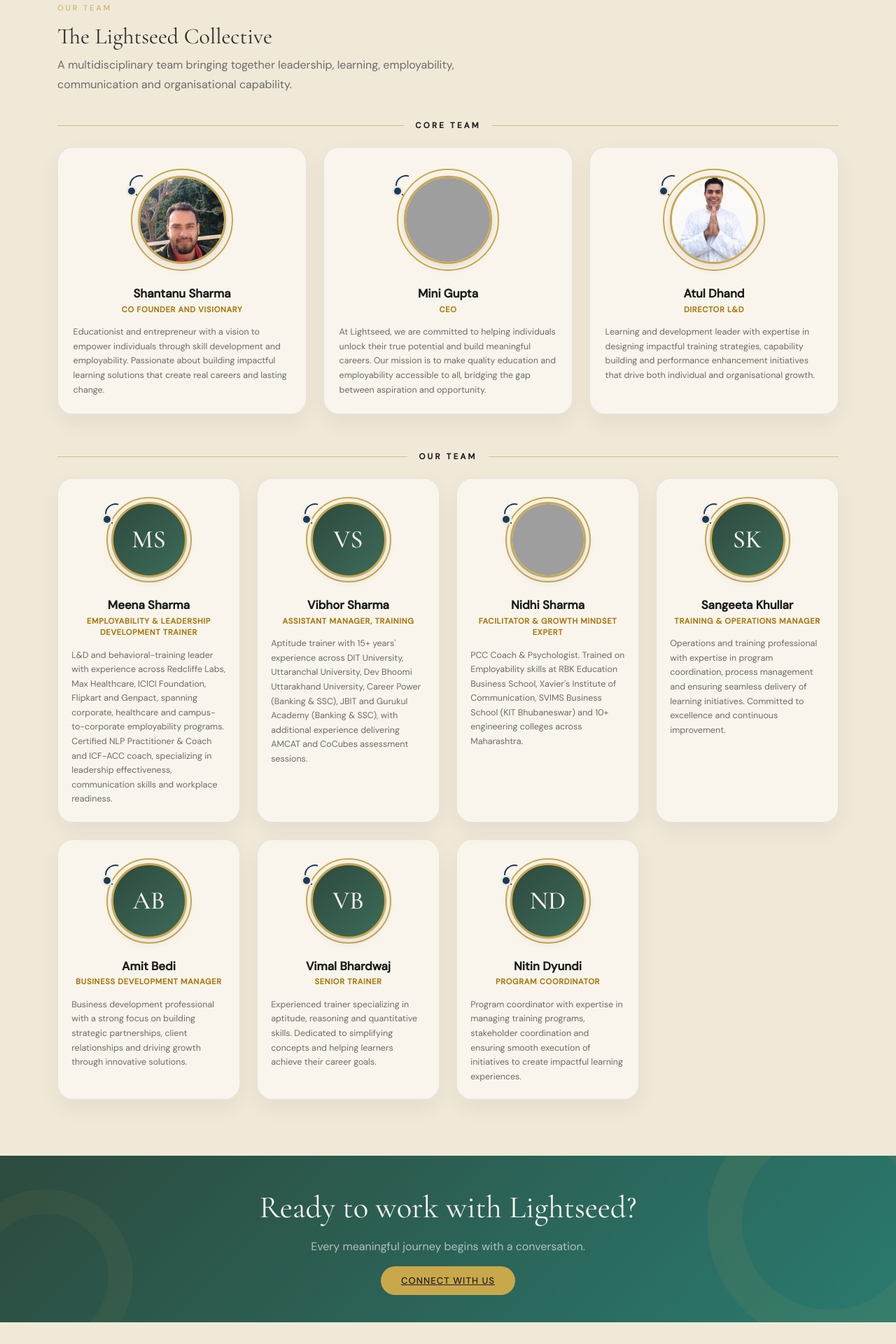
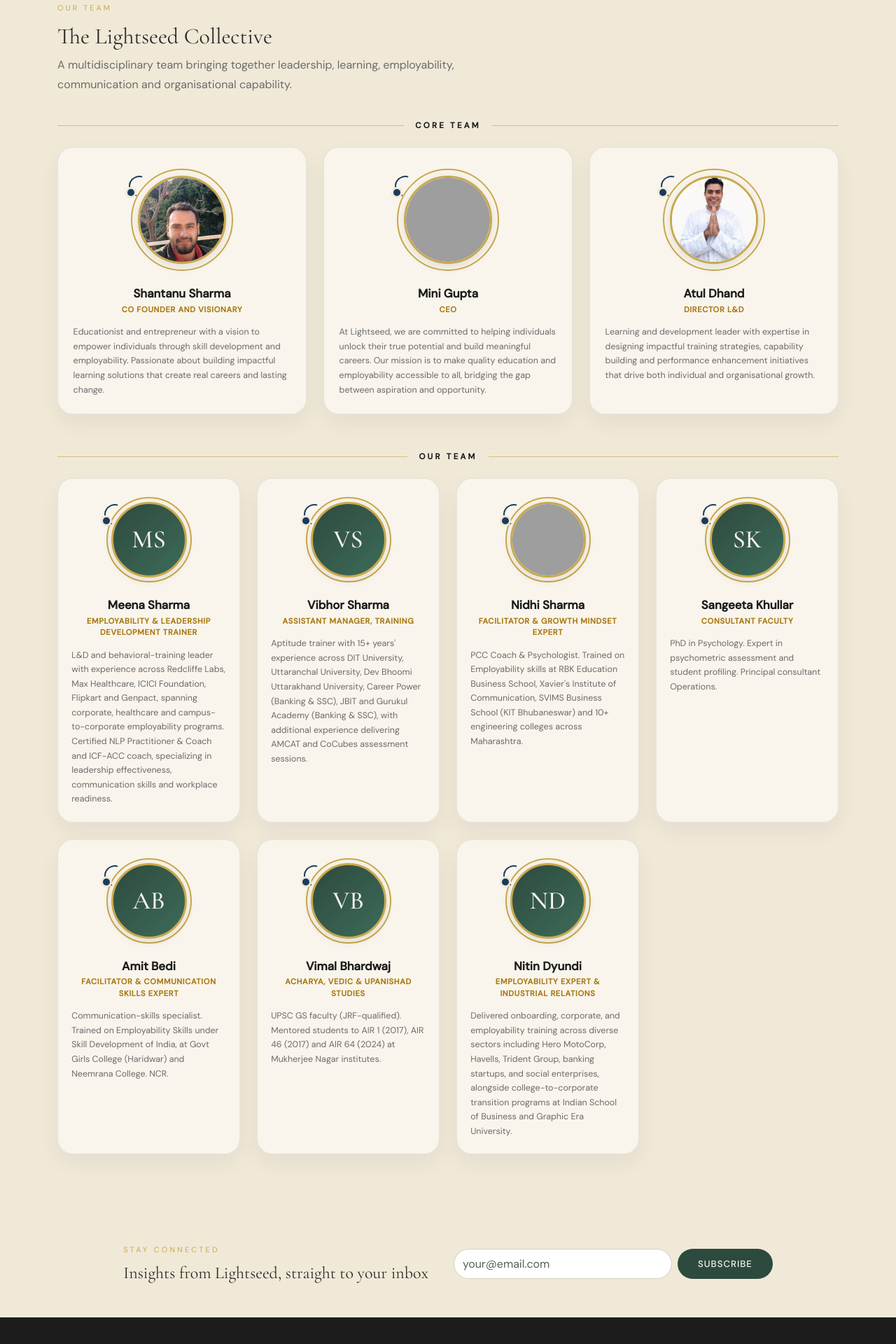
Before and after one commit to sanjoyghorai9933/lightspeed-app, a Flask app: page /about in a window 1280 px wide. Shown: the part 1640-3560 px from the top of the page at 70% size. Run offline with Flask 3, Linux system fonts and the light colour scheme; grey boxes are pictures that could not be loaded.

Commit message:
Update team profiles and fix centered design circles

```diff
--- a/templates/about.html
+++ b/templates/about.html
@@ -3,7 +3,7 @@
 {% block content %}
 
 <style>
-/* Team cards: keep every decorative circle mathematically centered on the portrait. */
+/* Team cards: keep every decorative orbit centered on the portrait. */
 .ls-team-section{padding:5rem 0;background:var(--ls-cream-dark)}
 .ls-team-intro{max-width:680px;color:var(--ls-text-muted);line-height:1.75;margin:.5rem 0 2.25rem}
 .ls-team-heading{display:flex;align-items:center;gap:1rem;margin:2rem 0 1.35rem;color:var(--ls-dark);font-size:.72rem;font-weight:600;letter-spacing:.28em;text-transform:uppercase}
@@ -17,9 +17,9 @@
 .ls-team-card:not(.ls-team-card-core) .ls-team-photo-wrap{width:126px;height:126px}
 .ls-team-photo{position:relative;z-index:2;width:126px;height:126px;border-radius:50%;display:block;object-fit:cover;object-position:center;border:3px solid var(--ls-gold);background:var(--ls-cream);box-shadow:0 4px 14px rgba(0,0,0,.10)}
 .ls-team-card:not(.ls-team-card-core) .ls-team-photo{width:108px;height:108px}
-.ls-team-orbit{position:absolute;inset:2px;border:2px solid var(--ls-gold);border-radius:50%;z-index:1;pointer-events:none}
-.ls-team-orbit::before{content:"";position:absolute;width:30px;height:30px;border:2px solid var(--ls-blue-deep);border-right-color:transparent;border-bottom-color:transparent;border-radius:50%;left:-4px;top:7px;transform:rotate(-28deg)}
-.ls-team-orbit::after{content:"";position:absolute;width:10px;height:10px;border-radius:50%;background:var(--ls-blue-deep);left:-6px;top:25px;box-shadow:0 0 0 3px var(--ls-cream-dark)}
+.ls-team-orbit{position:absolute;z-index:1;top:50%;left:50%;width:calc(100% - 4px);height:calc(100% - 4px);transform:translate(-50%,-50%);border:2px solid var(--ls-gold);border-radius:50%;pointer-events:none;box-sizing:border-box}
+.ls-team-orbit::before{content:"";position:absolute;width:30px;height:30px;border:2px solid var(--ls-blue-deep);border-right-color:transparent;border-bottom-color:transparent;border-radius:50%;left:-5px;top:8px;transform:rotate(-28deg)}
+.ls-team-orbit::after{content:"";position:absolute;width:10px;height:10px;border-radius:50%;background:var(--ls-blue-deep);left:-7px;top:27px;box-shadow:0 0 0 3px var(--ls-cream-dark)}
 .ls-team-card h3{font-family:'DM Sans',sans-serif;font-size:1.05rem;font-weight:600;margin:0 0 .28rem;color:var(--ls-dark)}
 .ls-team-role{font-size:.7rem;line-height:1.45;color:#a97912;letter-spacing:.06em;text-transform:uppercase;font-weight:600;margin:0 auto .9rem;max-width:250px}
 .ls-team-bio{font-size:.78rem;line-height:1.65;color:var(--ls-text-muted);margin:0;text-align:left}
@@ -108,19 +108,11 @@
       <div class="col-12 col-sm-6 col-lg-4 col-xl-3"><article class="ls-team-card"><div class="ls-team-photo-wrap"><span class="ls-team-orbit" aria-hidden="true"></span><div class="ls-team-photo ls-team-photo-placeholder">MS</div></div><h3>Meena Sharma</h3><p class="ls-team-role">Employability &amp; Leadership Development Trainer</p><p class="ls-team-bio">L&amp;D and behavioral-training leader with experience across Redcliffe Labs, Max Healthcare, ICICI Foundation, Flipkart and Genpact, spanning corporate, healthcare and campus-to-corporate employability programs. Certified NLP Practitioner &amp; Coach and ICF-ACC coach, specializing in leadership effectiveness, communication skills and workplace readiness.</p></article></div>
       <div class="col-12 col-sm-6 col-lg-4 col-xl-3"><article class="ls-team-card"><div class="ls-team-photo-wrap"><span class="ls-team-orbit" aria-hidden="true"></span><div class="ls-team-photo ls-team-photo-placeholder">VS</div></div><h3>Vibhor Sharma</h3><p class="ls-team-role">Assistant Manager, Training</p><p class="ls-team-bio">Aptitude trainer with 15+ years' experience across DIT University, Uttaranchal University, Dev Bhoomi Uttarakhand University, Career Power (Banking &amp; SSC), JBIT and Gurukul Academy (Banking &amp; SSC), with additional experience delivering AMCAT and CoCubes assessment sessions.</p></article></div>
       <div class="col-12 col-sm-6 col-lg-4 col-xl-3"><article class="ls-team-card"><div class="ls-team-photo-wrap"><span class="ls-team-orbit" aria-hidden="true"></span><img class="ls-team-photo" src="{{ url_for('static', filename='images/team/nidhi-sharma.png') }}" alt="Nidhi Sharma" loading="lazy"></div><h3>Nidhi Sharma</h3><p class="ls-team-role">Facilitator &amp; Growth Mindset Expert</p><p class="ls-team-bio">PCC Coach &amp; Psychologist. Trained on Employability skills at RBK Education Business School, Xavier's Institute of Communication, SVIMS Business School (KIT Bhubaneswar) and 10+ engineering colleges across Maharashtra.</p></article></div>
-      <div class="col-12 col-sm-6 col-lg-4 col-xl-3"><article class="ls-team-card"><div class="ls-team-photo-wrap"><span class="ls-team-orbit" aria-hidden="true"></span><div class="ls-team-photo ls-team-photo-placeholder">SK</div></div><h3>Sangeeta Khullar</h3><p class="ls-team-role">Training &amp; Operations Manager</p><p class="ls-team-bio">Operations and training professional with expertise in program coordination, process management and ensuring seamless delivery of learning initiatives. Committed to excellence and continuous improvement.</p></article></div>
-      <div class="col-12 col-sm-6 col-lg-4 col-xl-3"><article class="ls-team-card"><div class="ls-team-photo-wrap"><span class="ls-team-orbit" aria-hidden="true"></span><div class="ls-team-photo ls-team-photo-placeholder">AB</div></div><h3>Amit Bedi</h3><p class="ls-team-role">Business Development Manager</p><p class="ls-team-bio">Business development professional with a strong focus on building strategic partnerships, client relationships and driving growth through innovative solutions.</p></article></div>
-      <div class="col-12 col-sm-6 col-lg-4 col-xl-3"><article class="ls-team-card"><div class="ls-team-photo-wrap"><span class="ls-team-orbit" aria-hidden="true"></span><div class="ls-team-photo ls-team-photo-placeholder">VB</div></div><h3>Vimal Bhardwaj</h3><p class="ls-team-role">Senior Trainer</p><p class="ls-team-bio">Experienced trainer specializing in aptitude, reasoning and quantitative skills. Dedicated to simplifying concepts and helping learners achieve their career goals.</p></article></div>
-      <div class="col-12 col-sm-6 col-lg-4 col-xl-3"><article class="ls-team-card"><div class="ls-team-photo-wrap"><span class="ls-team-orbit" aria-hidden="true"></span><div class="ls-team-photo ls-team-photo-placeholder">ND</div></div><h3>Nitin Dyundi</h3><p class="ls-team-role">Program Coordinator</p><p class="ls-team-bio">Program coordinator with expertise in managing training programs, stakeholder coordination and ensuring smooth execution of initiatives to create impactful learning experiences.</p></article></div>
+      <div class="col-12 col-sm-6 col-lg-4 col-xl-3"><article class="ls-team-card"><div class="ls-team-photo-wrap"><span class="ls-team-orbit" aria-hidden="true"></span><div class="ls-team-photo ls-team-photo-placeholder">SK</div></div><h3>Sangeeta Khullar</h3><p class="ls-team-role">Consultant Faculty</p><p class="ls-team-bio">PhD in Psychology. Expert in psychometric assessment and student profiling. Principal consultant Operations.</p></article></div>
+      <div class="col-12 col-sm-6 col-lg-4 col-xl-3"><article class="ls-team-card"><div class="ls-team-photo-wrap"><span class="ls-team-orbit" aria-hidden="true"></span><div class="ls-team-photo ls-team-photo-placeholder">AB</div></div><h3>Amit Bedi</h3><p class="ls-team-role">Facilitator &amp; Communication Skills Expert</p><p class="ls-team-bio">Communication-skills specialist. Trained on Employability Skills under Skill Development of India, at Govt Girls College (Haridwar) and Neemrana College. NCR.</p></article></div>
+      <div class="col-12 col-sm-6 col-lg-4 col-xl-3"><article class="ls-team-card"><div class="ls-team-photo-wrap"><span class="ls-team-orbit" aria-hidden="true"></span><div class="ls-team-photo ls-team-photo-placeholder">VB</div></div><h3>Vimal Bhardwaj</h3><p class="ls-team-role">Acharya, Vedic &amp; Upanishad Studies</p><p class="ls-team-bio">UPSC GS faculty (JRF-qualified). Mentored students to AIR 1 (2017), AIR 46 (2017) and AIR 64 (2024) at Mukherjee Nagar institutes.</p></article></div>
+      <div class="col-12 col-sm-6 col-lg-4 col-xl-3"><article class="ls-team-card"><div class="ls-team-photo-wrap"><span class="ls-team-orbit" aria-hidden="true"></span><div class="ls-team-photo ls-team-photo-placeholder">ND</div></div><h3>Nitin Dyundi</h3><p class="ls-team-role">Employability Expert &amp; Industrial Relations</p><p class="ls-team-bio">Delivered onboarding, corporate, and employability training across diverse sectors including Hero MotoCorp, Havells, Trident Group, banking startups, and social enterprises, alongside college-to-corporate transition programs at Indian School of Business and Graphic Era University.</p></article></div>
     </div>
   </div>
 </section>
-
-<section class="ls-invitation py-5 text-center" style="padding:5rem 0;">
-  <div class="container position-relative" style="z-index:1;">
-    <h2 class="text-cream" style="font-size:clamp(1.8rem,3.5vw,3rem);" data-anim="blur-in">Ready to work with Lightseed?</h2>
-    <p class="mx-auto mt-3 mb-4" style="max-width:450px;color:rgba(250,246,238,0.65);" data-anim="fade-up" data-delay="150">Every meaningful journey begins with a conversation.</p>
-    <a href="/contact" class="btn-ls-primary" data-anim="scale-in" data-delay="280">Connect With Us</a>
-  </div>
-</section>
 {% endblock %}
```
